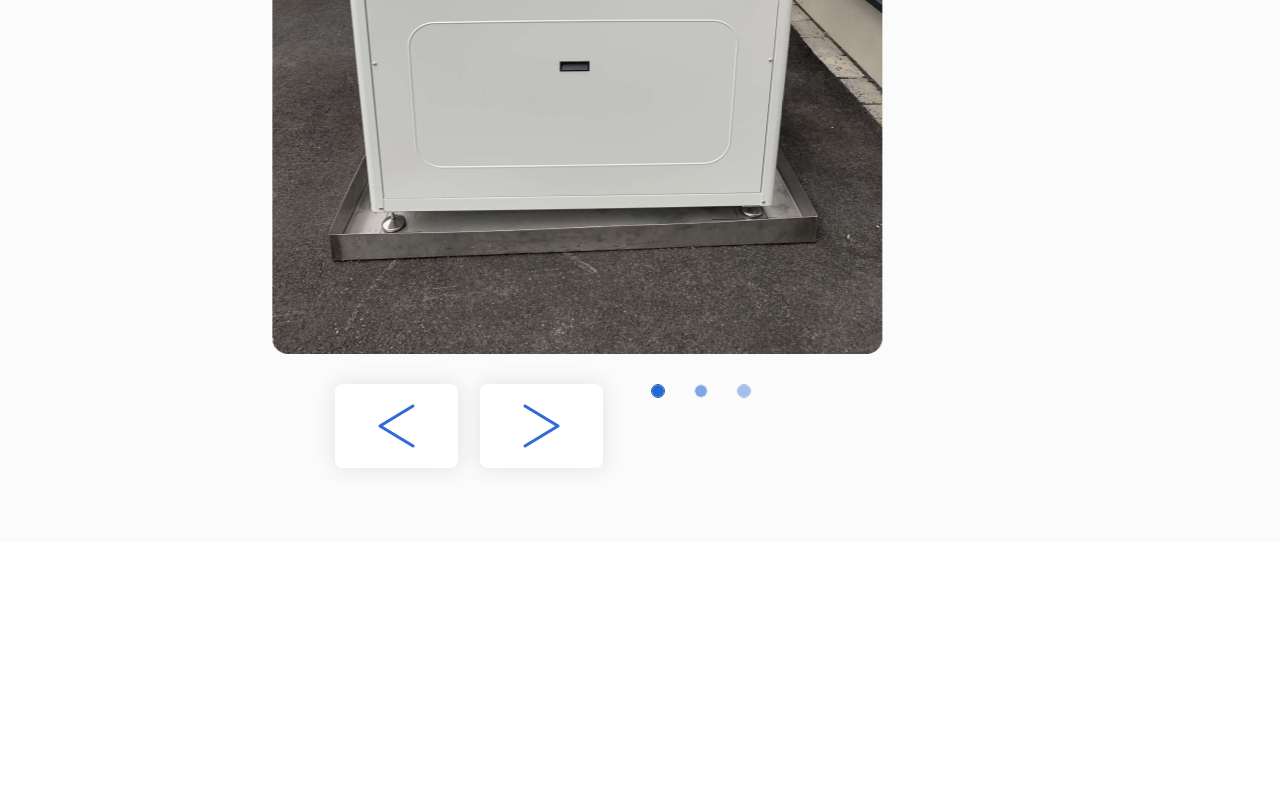
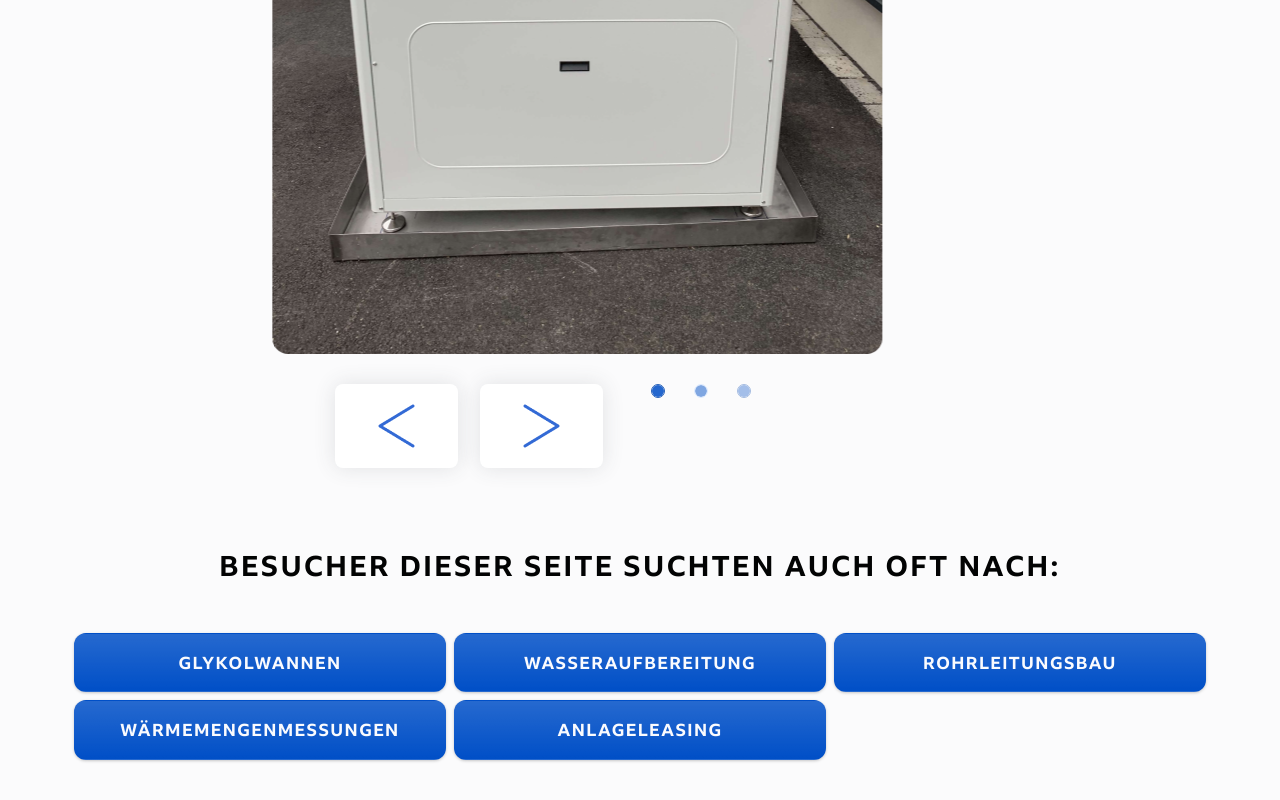
Before and after one commit to max-tsymba/test-frontend, a website: page app/index.html in a window 1280 px wide. Shown: the part 4944-5744 px from the top of the page. Before the commit the page ends 5486 px from the top, so only its background shows below. Drawn offline with Linux system fonts and the light colour scheme.

Commit message:
bilder section

```diff
--- a/app/index.html
+++ b/app/index.html
@@ -651,7 +651,47 @@
                     </div>
                     <!-- == -->
 
+                    <!-- Subtitle -->
+                    <div class="row text-lg-center">
+                        <h1 class="bilder__subtitle">
+                            BESUCHER DIESER SEITE SUCHTEN AUCH OFT NACH:
+                        </h1>
+                    </div>
+                    <!-- == -->
 
+
+                    <!-- Items -->
+                    <div class="row">
+                        <div class="col-6 col-sm-4 bilder__column">
+                            <div class="alert bilder__alert bg-info bg-gradient text-lg-center">
+                                GLYKOLWANNEN
+                            </div>
+                        </div>
+                        <div class="col-6 col-sm-4 bilder__column">
+                            <div class="alert bilder__alert bg-info bg-gradient text-lg-center">
+                                WASSERAUFBEREITUNG
+                            </div>
+                        </div>
+                        <div class="col-6 col-sm-4 bilder__column">
+                            <div class="alert bilder__alert bg-info bg-gradient text-lg-center">
+                                ROHRLEITUNGSBAU
+                            </div>
+                        </div>
+                    </div>
+
+                    <div class="row">
+                        <div class="col-6 col-sm-4 bilder__column">
+                            <div class="alert bilder__alert bg-info bg-gradient text-lg-center">
+                                Wärmemengenmessungen
+                            </div>
+                        </div>
+                        <div class="col-6 col-sm-4 bilder__column">
+                            <div class="alert bilder__alert bg-info bg-gradient text-lg-center">
+                                ANLAGELEASING
+                            </div>
+                        </div>
+                    </div>
+                    <!-- == -->
 
                 </div>
             </section>
--- a/app/scss/components/_main.scss
+++ b/app/scss/components/_main.scss
@@ -275,6 +275,7 @@
         padding-bottom: 35px;
     }
 
+    // Carousel
     &__item{
         img{
             margin: 0 auto;
@@ -313,5 +314,33 @@
     &__dots.active{
         border-color: #BED8FF !important;
     }
+    // =====
+
+    &__subtitle{
+        @extend %title;
+        font-weight: 700;
+        font-size: 28px;
+        line-height: 40px;
+        letter-spacing: 2.42px;
+        color: $black;
+        margin-top: 78px !important;
+        padding-bottom: 35px;
+    }
+
+    &__alert{
+        color: #FAFBFE;
+        border-radius: 12px !important;
+        box-shadow: 0px 1px 3px rgba(0, 0, 0, 0.21) !important;
+        margin-bottom: 0 !important;
+        @extend %title;
+        font-size: 17px;
+        letter-spacing: 1.42px;
+        text-transform: uppercase;
+    }
+
+    &__column{
+        padding: 4px !important;
+    }
+
 }
 /*======================================================================================*/
--- a/app/scss/modules/_bootstrapCustom.scss
+++ b/app/scss/modules/_bootstrapCustom.scss
@@ -23,7 +23,8 @@
 // Defaults
 $primary:       $white;
 $secondary:     $gray-100;
-
+$info:          #004FC7;
+// $gradient: linear-gradient(180deg, #0C5CD6 0%, rgba(0, 56, 140, 0) 100%), #004FC7;
 
 // Container
 $grid-breakpoints: (
```
Also changed, not shown: app/css/style.min.css.
